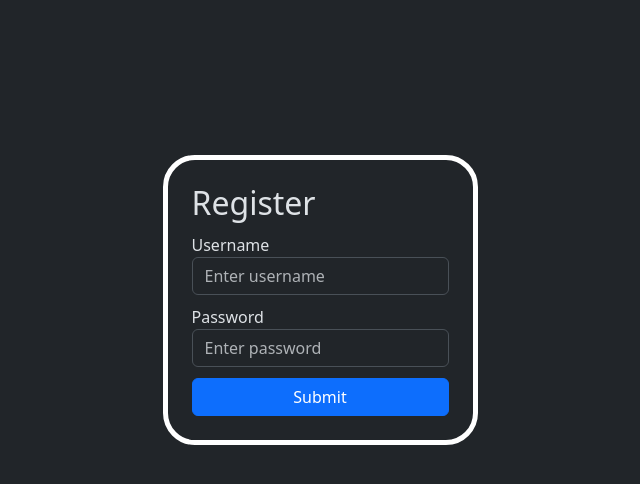
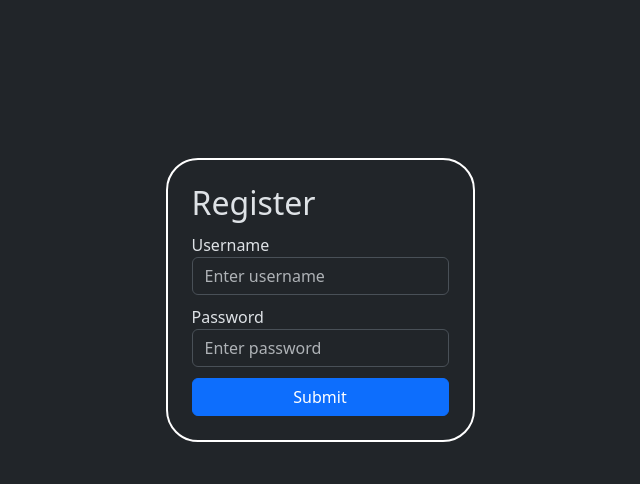
Before and after one commit to csd4ni3l/debt-by-ai, a Flask app: page /register in a window 1280 px wide. Shown: the part 56-540 px from the top of the page, without its empty margins (320-960 px from the left). Run offline with Flask 3, Linux system fonts and the light colour scheme; some libraries are stand-ins or nearby versions.

Commit message:
Make login & register page have smaller border

```diff
--- a/templates/login.jinja2
+++ b/templates/login.jinja2
@@ -16,7 +16,7 @@
 
 {% block body %}
 <div class="d-flex justify-content-center align-items-center" style="height: 75vh;">
-    <div class="bg-dark rounded rounded-5 border border-5 border-white p-4">
+    <div class="bg-dark rounded rounded-5 border border-2 border-white p-4">
         <h2>Login</h2>
         <form target="/login", method="post">
             <div class="form-group" style="margin-top: 4%;">
--- a/templates/register.jinja2
+++ b/templates/register.jinja2
@@ -16,7 +16,7 @@
 
 {% block body %}
 <div class="d-flex justify-content-center align-items-center" style="height: 75vh;">
-    <div class="bg-dark rounded rounded-5 border border-5 border-white p-4">
+    <div class="bg-dark rounded rounded-5 border border-2 border-white p-4">
         <form action="/register" method="post">
             <h2>Register</h2>
             <div class="form-group" style="margin-top: 4%;">
```
